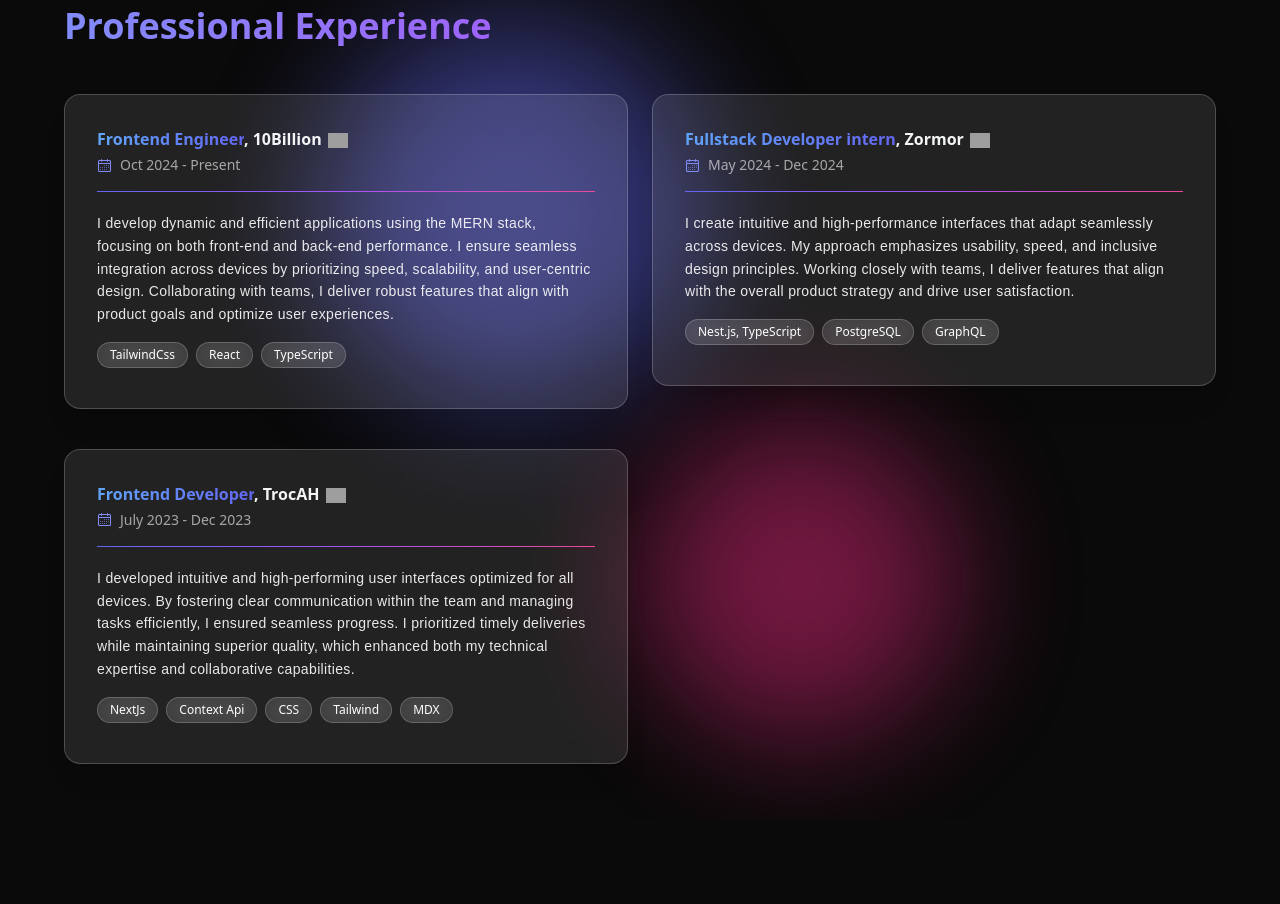
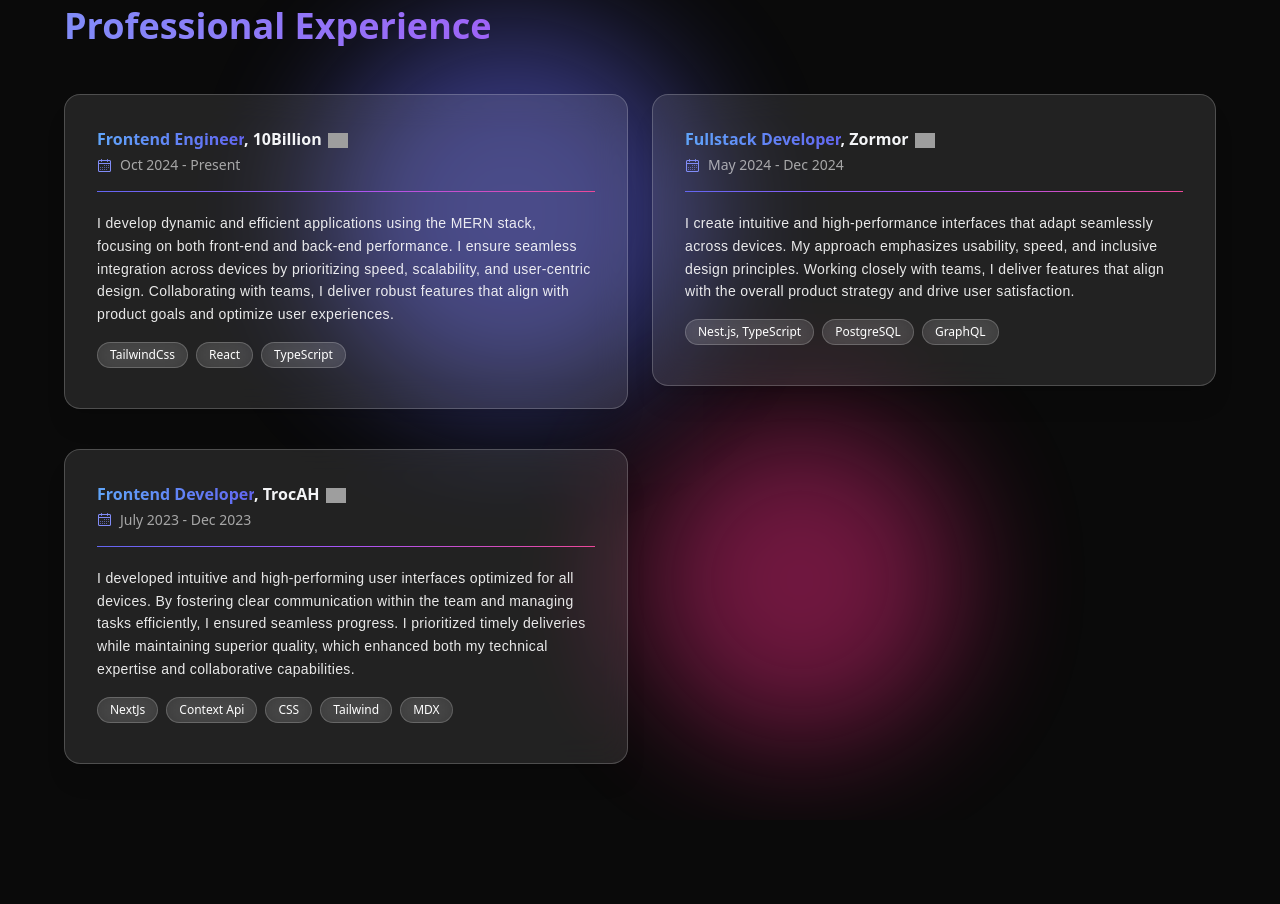
Before and after one commit to meshach567/meshachportfoliodev, a Next.js app: page / in a window 1280 px wide. Shown: the part 7360-8264 px from the top of the page. Built offline with nearby package versions, Linux system fonts and the light colour scheme; grey boxes are pictures that could not be loaded.

Commit message:
style: remove the intern

```diff
--- a/constants/experience.ts
+++ b/constants/experience.ts
@@ -10,7 +10,7 @@ export const experiences = [
     technologies: ["TailwindCss", "React", "TypeScript"],
   },
   {
-    role: "Fullstack Developer intern",
+    role: "Fullstack Developer",
     duration: "May 2024 - Dec 2024",
     // link: "https://clouddley.com/",
     company: "Zormor",
```
